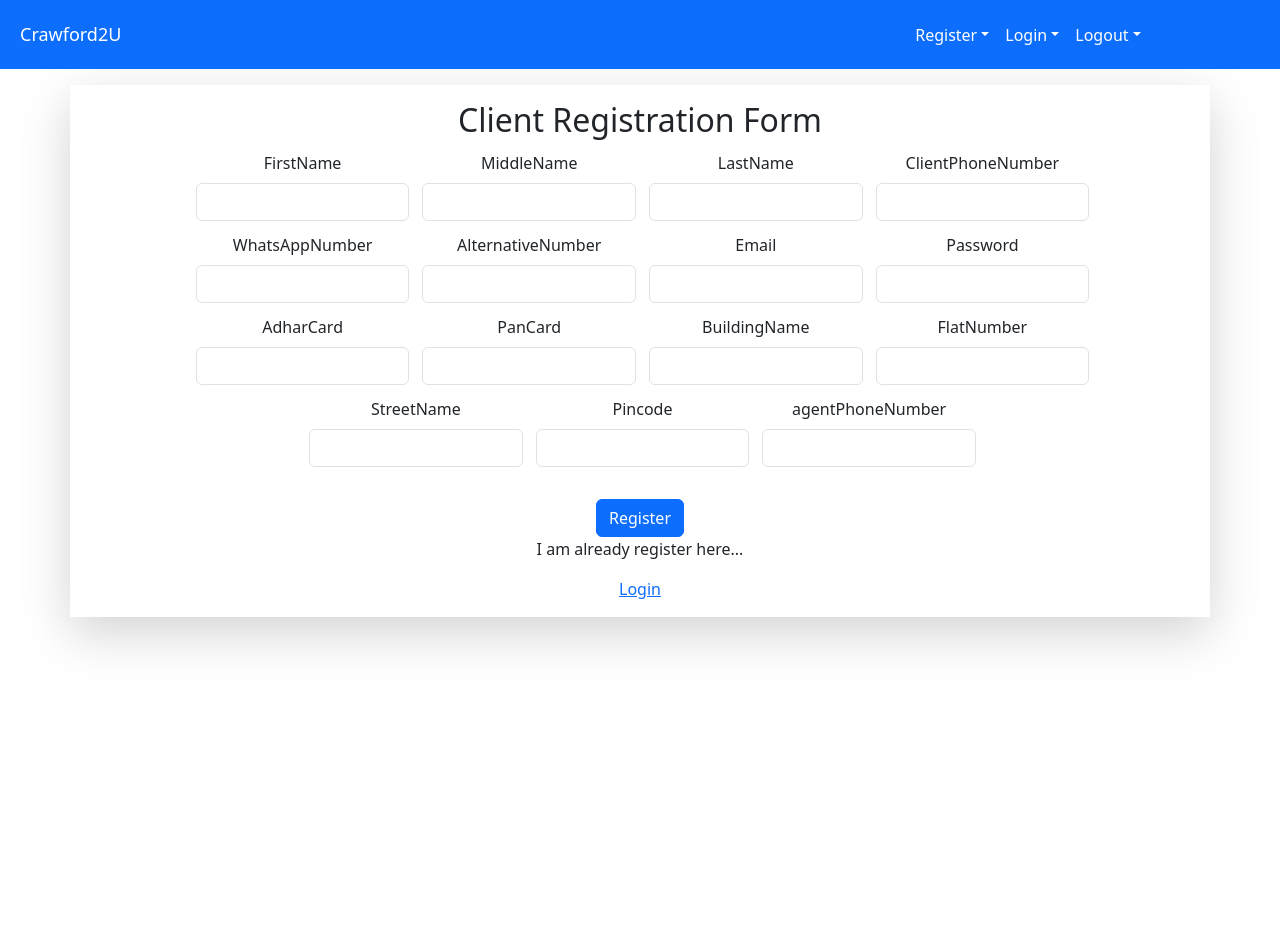
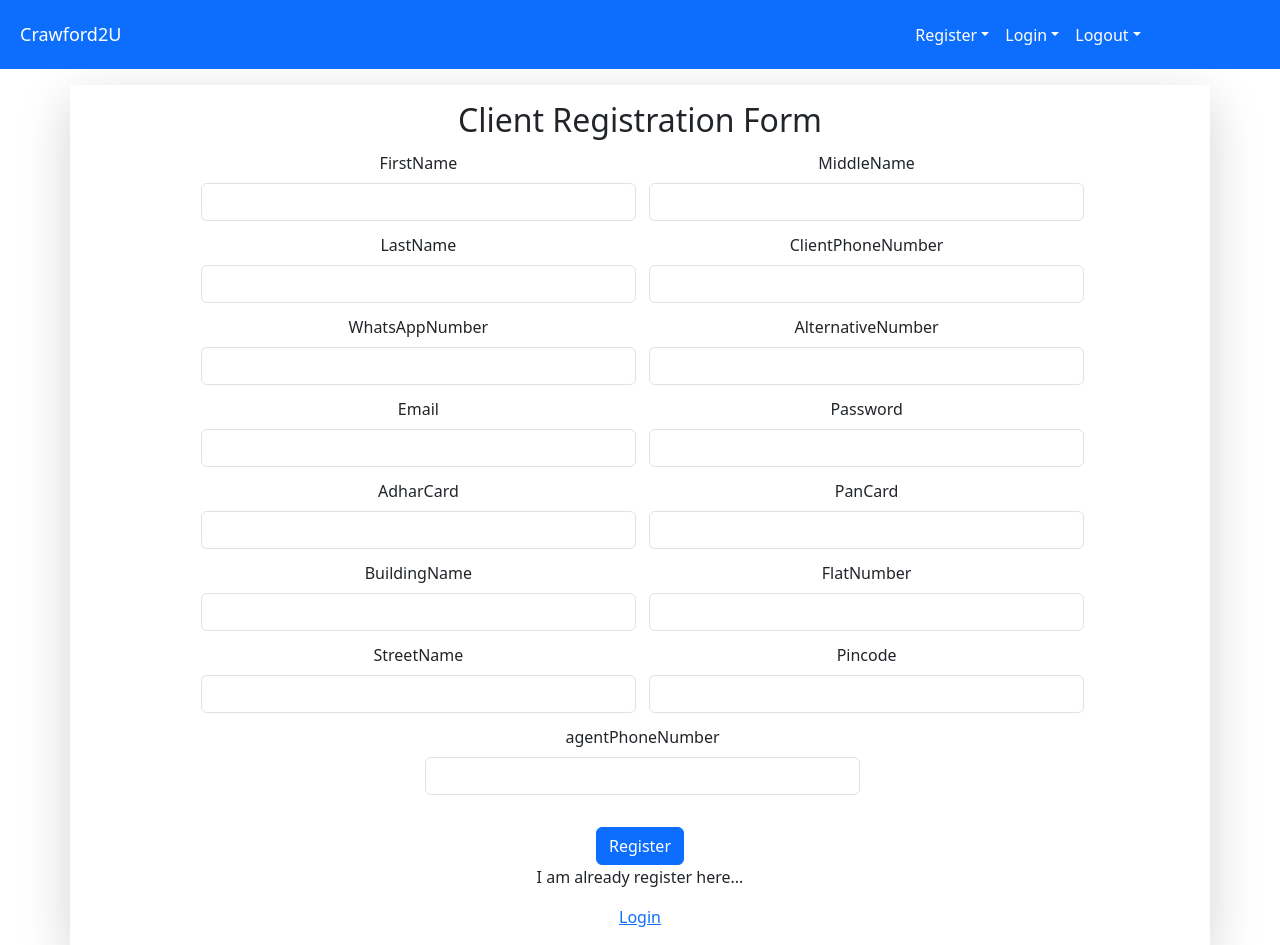
Before and after one commit to mmsbits2023/finalcrawford2u, a React (Create React App) app in the folder frontend/: page /clientRegister in a window 1280 px wide. Before the commit the page ends 800 px from the top, so only its background shows below. Built offline with nearby package versions, Linux system fonts and the light colour scheme; the HTML template or start-up script is replaced by a standard one.

Commit message:
updatetwo

```diff
--- a/frontend/src/Components/AgentClient.css
+++ b/frontend/src/Components/AgentClient.css
@@ -16,7 +16,7 @@ width: 70%;
 }
 .register{
     margin-left: 5px;
-    width:20%;
+    width:40%;
     height: auto;
     display:inline-block;
     padding: 4px;
```
